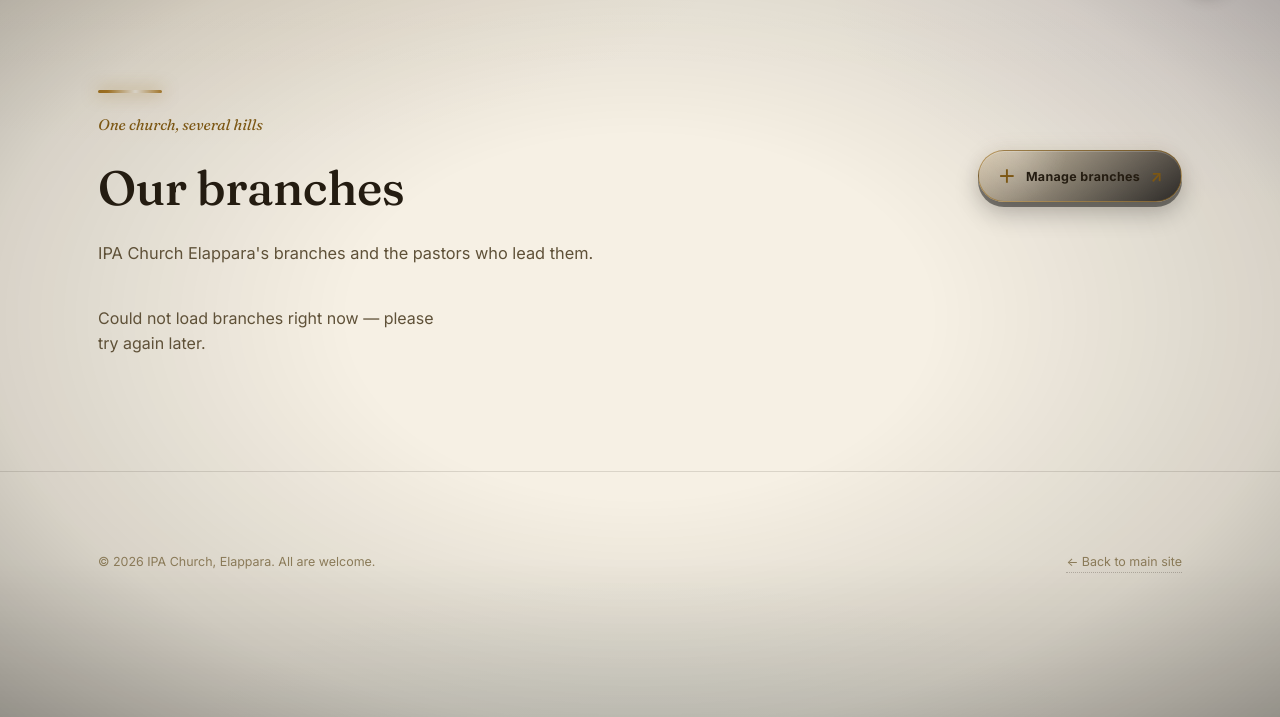
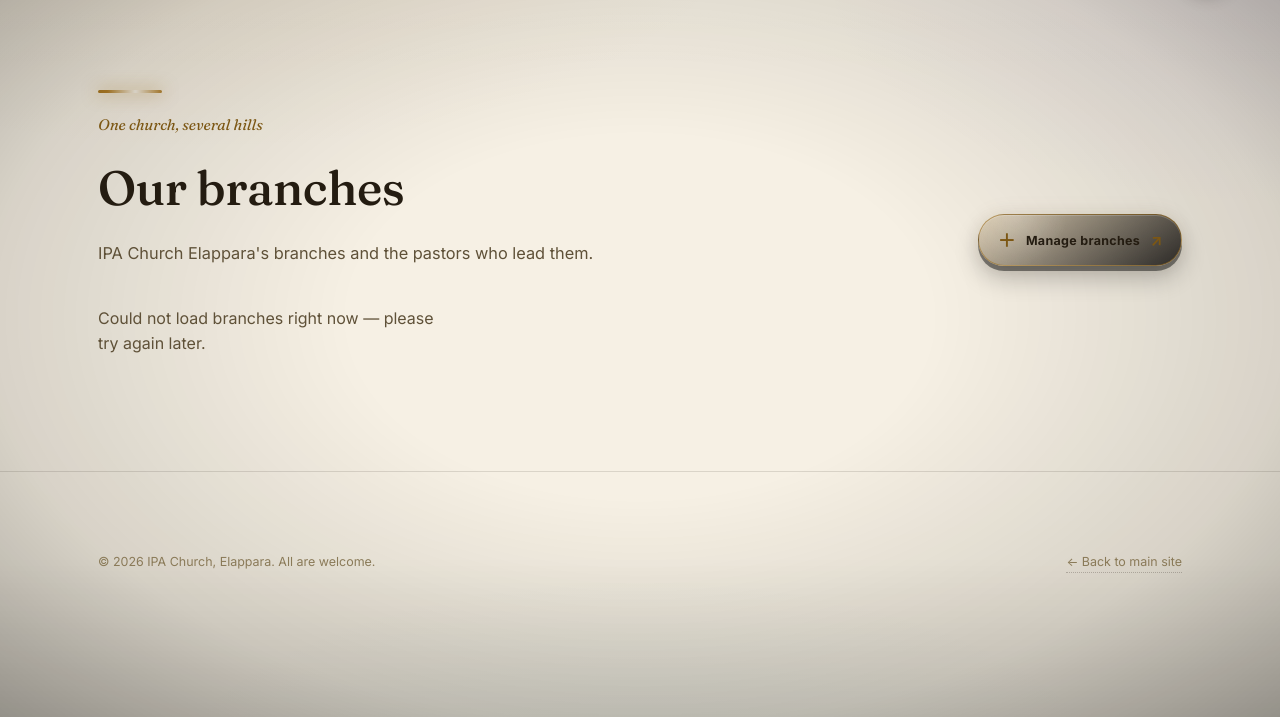
Before and after one commit to unknowncrazydude861-gif/IPA-CHURCH-ELAPPARA, a plain HTML site: page branches.html in a window 1280 px wide. Shown: the part 83-800 px from the top of the page. Drawn offline with Linux system fonts and the light colour scheme; a script that the page names is missing.

Commit message:
Align the top manage button with branch heading

```diff
--- a/branches.css
+++ b/branches.css
@@ -97,7 +97,7 @@
   flex:none;
   min-height:52px;
   padding:.82rem 1.15rem;
-  margin-bottom:clamp(2.5rem,5vw,4rem);
+  margin-bottom:0;
   border:1px solid rgba(var(--gold-rgb),.58);
   border-radius:999px;
   color:var(--ink);
```
